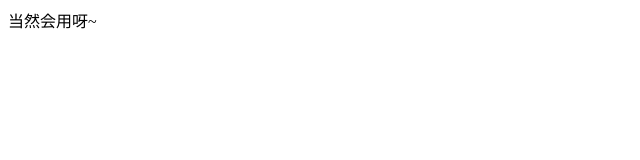
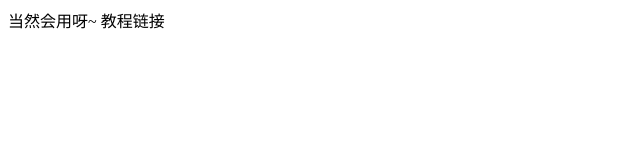
Before and after one commit to libowen20016/TEST, a plain HTML site: page index.html in a window 1280 px wide. Shown: the whole page, without its empty margins (0-640 px from the left). Drawn offline with Linux system fonts and the light colour scheme.

Commit message:
Update index.html

```diff
--- a/index.html
+++ b/index.html
@@ -10,5 +10,6 @@
 	</head>
 	<body>
 		当然会用呀~
+		<a href"http://www.cnblogs.com/purediy/archive/2013/03/07/2948892.html">教程链接</a>
 	</body>
 </html><!--334 856 174 284 508-->
```
